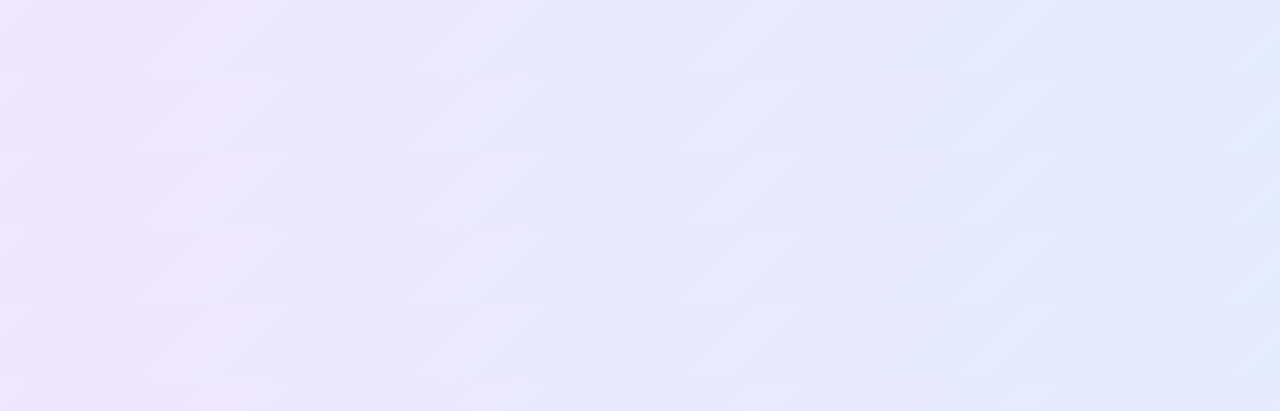
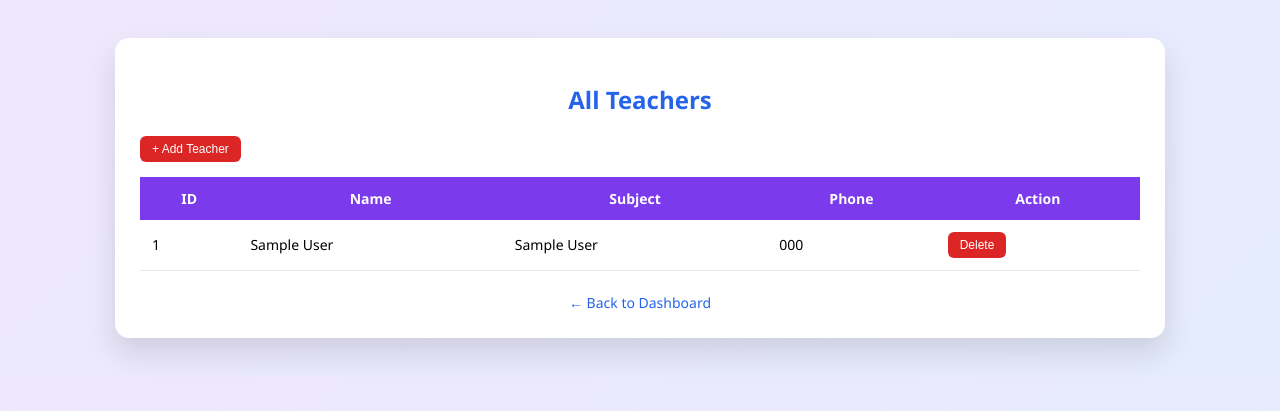
Before and after one commit to Ristel7/School-Management-System, a Flask app: page /admin/teachers in a window 1280 px wide. Before the commit the part shown is empty. Shown: the top 411 px of the page. Run offline with Flask 3, Linux system fonts and the light colour scheme; the visitor is signed in with stand-in values (Sample User, id 1); tables that the repository leaves empty or names only in its code hold one stand-in row (values such as "Sample post").

Commit message:
final commit

```diff
--- a/templates/view_teachers.html
+++ b/templates/view_teachers.html
@@ -80,3 +80,51 @@
         }
     </style>
 </head>
+
+<body>
+
+    <div class="box">
+
+        <h2>All Teachers</h2>
+
+        <div class="top-actions">
+            <a href="/admin/teachers/add">
+                <button class="action-btn delete">+ Add Teacher</button>
+            </a>
+        </div>
+
+        <table>
+            <tr>
+                <th>ID</th>
+                <th>Name</th>
+                <th>Subject</th>
+                <th>Phone</th>
+                <th>Action</th>
+            </tr>
+
+            {% for teacher in teachers %}
+            <tr>
+                <td>{{ teacher.id }}</td>
+                <td>{{ teacher.name }}</td>
+                <td>{{ teacher.subject }}</td>
+                <td>{{ teacher.phone }}</td>
+                <td>
+                    <a href="/admin/teachers/delete/{{ teacher.id }}"
+                        onclick="return confirm('Are you sure you want to delete this teacher?')">
+                        <button class="action-btn delete">Delete</button>
+                    </a>
+
+                </td>
+            </tr>
+            {% endfor %}
+        </table>
+
+        <div class="back">
+            <a href="/admin/dashboard">← Back to Dashboard</a>
+        </div>
+
+    </div>
+
+</body>
+
+</html>
```
